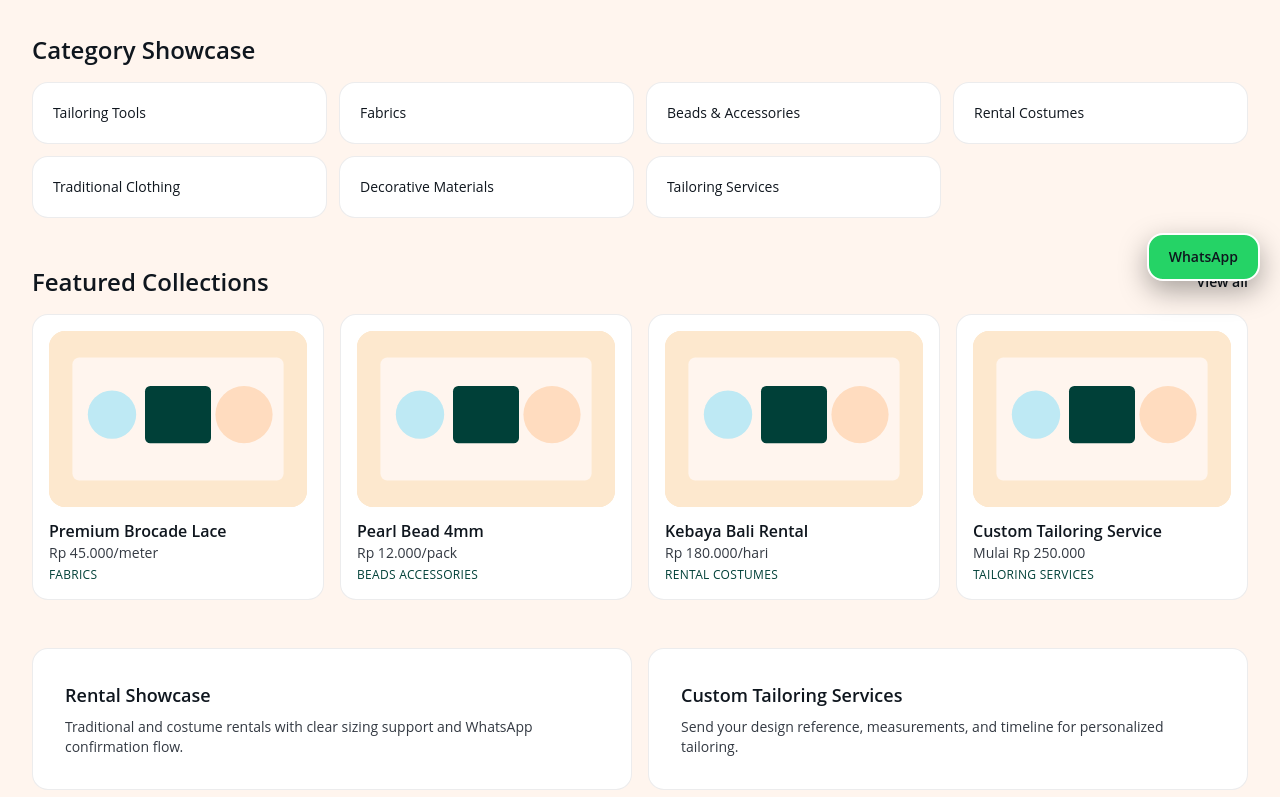
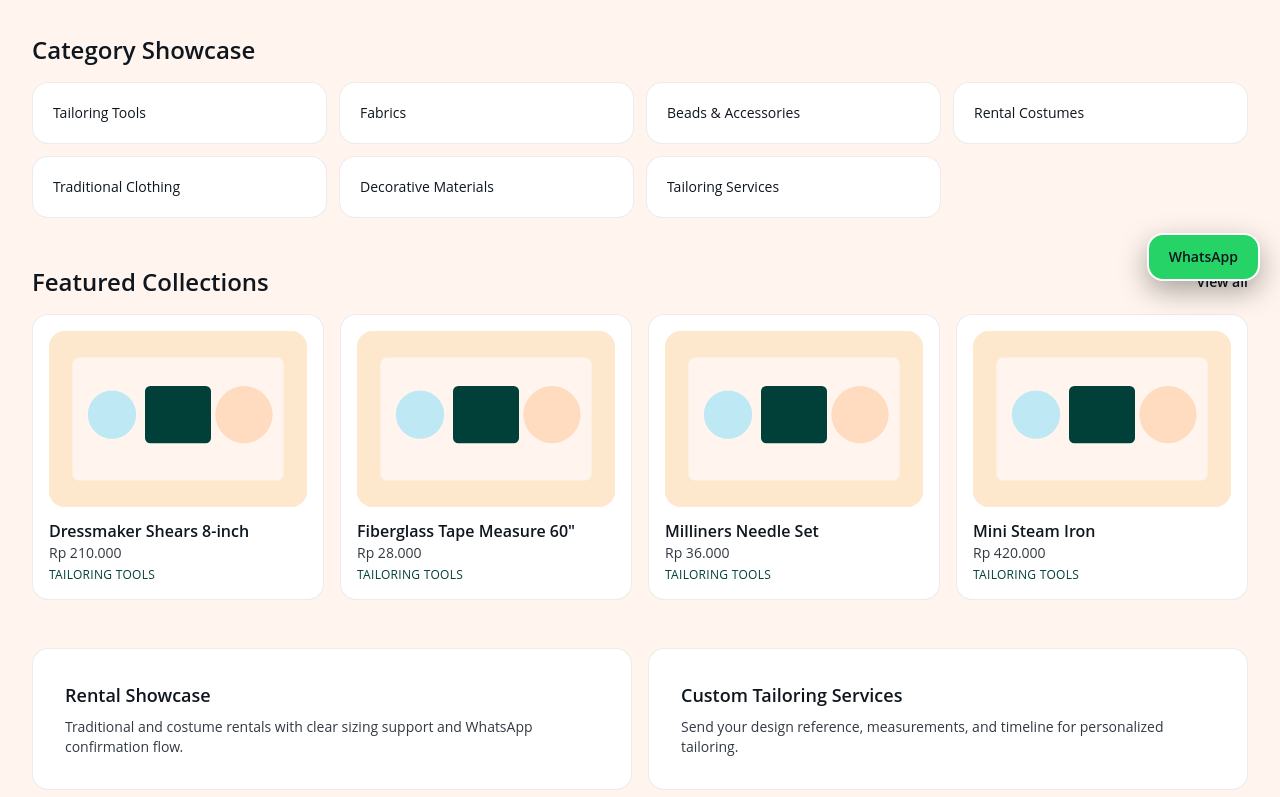
Before and after one commit to dwi-heryanto/rkub-web, a Next.js app: page / in a window 1280 px wide. Shown: the part 499-1296 px from the top of the page. Built offline with nearby package versions, Linux system fonts and the light colour scheme; no server answers.

Commit message:
feat(data): seed new products for catalog expansion

```diff
--- a/src/data/seed/catalog.ts
+++ b/src/data/seed/catalog.ts
@@ -82,6 +82,70 @@ export const categories: Category[] = [
 
 export const products: Product[] = [
   {
+    id: "tool-dressmaker-shears",
+    slug: "dressmaker-shears-8-inch",
+    name: "Dressmaker Shears 8-inch",
+    aliases: ["gunting jahit", "shears", "gunting kain"],
+    category: "tailoring-tools",
+    tags: ["cutting", "precision", "steel"],
+    unitPrice: "Rp 210.000",
+    description: "Heavy-duty tailoring shears for smooth cutting on layered fabrics.",
+    image: "/gallery/service-tailoring.svg",
+    gallery: ["/gallery/service-tailoring.svg", "/gallery/service-measure.svg"],
+    attributes: [
+      { key: "brand", label: "Brand", value: "RK Pro" },
+      { key: "material", label: "Material", value: "Stainless steel" },
+    ],
+  },
+  {
+    id: "tool-fiberglass-measure",
+    slug: "fiberglass-tape-measure-60",
+    name: "Fiberglass Tape Measure 60\"",
+    aliases: ["meteran jahit", "meteran kain", "soft tape"],
+    category: "tailoring-tools",
+    tags: ["measuring", "flexible", "workshop"],
+    unitPrice: "Rp 28.000",
+    description: "Flexible tape measure with clear markings for body and garment sizing.",
+    image: "/gallery/service-measure.svg",
+    gallery: ["/gallery/service-measure.svg", "/gallery/service-tailoring.svg"],
+    attributes: [
+      { key: "brand", label: "Brand", value: "RK Studio" },
+      { key: "material", label: "Material", value: "Fiberglass" },
+    ],
+  },
+  {
+    id: "tool-milliners-needle-set",
+    slug: "milliners-needle-set",
+    name: "Milliners Needle Set",
+    aliases: ["jarum jahit tangan", "jarum tangan", "needle set"],
+    category: "tailoring-tools",
+    tags: ["hand-sewing", "precision", "finishing"],
+    unitPrice: "Rp 36.000",
+    description: "Fine hand-sewing needles for hems, beadwork, and delicate finishing.",
+    image: "/gallery/bead-pearl.svg",
+    gallery: ["/gallery/bead-pearl.svg", "/gallery/bead-set.svg"],
+    attributes: [
+      { key: "brand", label: "Brand", value: "RK Classic" },
+      { key: "material", label: "Material", value: "Nickel plated steel" },
+    ],
+  },
+  {
+    id: "tool-steam-iron-mini",
+    slug: "mini-steam-iron-tailoring",
+    name: "Mini Steam Iron",
+    aliases: ["setrika uap", "steam iron", "setrika jahit"],
+    category: "tailoring-tools",
+    tags: ["pressing", "finishing", "atelier"],
+    unitPrice: "Rp 420.000",
+    description: "Compact steam iron for seam pressing, structure shaping, and finishing.",
+    image: "/gallery/fabric-roll.svg",
+    gallery: ["/gallery/fabric-roll.svg", "/gallery/fabric-brocade.svg"],
+    attributes: [
+      { key: "brand", label: "Brand", value: "RK Atelier" },
+      { key: "material", label: "Material", value: "Aluminum soleplate" },
+    ],
+  },
+  {
     id: "fabric-brocade-lace",
     slug: "premium-brocade-lace",
     name: "Premium Brocade Lace",
@@ -119,6 +183,57 @@ export const products: Product[] = [
     relatedSlugs: ["premium-brocade-lace"],
   },
   {
+    id: "bead-glass-seed-premium",
+    slug: "premium-glass-seed-beads",
+    name: "Premium Glass Seed Beads",
+    aliases: ["manik kaca", "seed beads", "beads halus"],
+    category: "beads-accessories",
+    tags: ["beads", "embroidery", "decorative"],
+    unitPrice: "Rp 18.000/pack",
+    description: "Premium glass seed beads for couture embellishment, bridal accents, and detailed handwork.",
+    image: "/gallery/bead-set.svg",
+    gallery: ["/gallery/bead-set.svg", "/gallery/bead-pearl.svg"],
+    attributes: [
+      { key: "color", label: "Color", value: "Crystal Ivory" },
+      { key: "size", label: "Size", value: "11/0" },
+      { key: "finish", label: "Finish", value: "Luster" },
+    ],
+    relatedSlugs: ["premium-brocade-lace", "pearl-bead-4mm"],
+  },
+  {
+    id: "tool-gingher-shears",
+    slug: "gingher-shears-tool",
+    name: "Gingher Shears",
+    aliases: ["gingher", "gunting premium", "shears professional"],
+    category: "tailoring-tools",
+    tags: ["cutting", "precision", "atelier"],
+    unitPrice: "Rp 580.000",
+    description: "Professional-grade shears for precision cutting on tailoring and formalwear fabrics.",
+    image: "/gallery/service-tailoring.svg",
+    gallery: ["/gallery/service-tailoring.svg", "/gallery/service-measure.svg"],
+    attributes: [
+      { key: "brand", label: "Brand", value: "Gingher" },
+      { key: "material", label: "Material", value: "Forged steel" },
+    ],
+  },
+  {
+    id: "traditional-beskap-javanese",
+    slug: "premium-javanese-beskap",
+    name: "Premium Javanese Beskap",
+    aliases: ["beskap jawa", "beskap premium", "busana adat jawa"],
+    category: "traditional-clothing",
+    tags: ["traditional", "formal", "ceremony"],
+    unitPrice: "Rp 320.000/hari",
+    description: "Traditional Javanese beskap set curated for ceremonies and formal cultural events.",
+    image: "/gallery/rental-showcase.svg",
+    gallery: ["/gallery/rental-showcase.svg", "/gallery/rental-kebaya.svg"],
+    attributes: [
+      { key: "size", label: "Size", value: "M - XXL" },
+      { key: "region", label: "Region", value: "Java" },
+      { key: "material", label: "Material", value: "Jacquard blend" },
+    ],
+  },
+  {
     id: "rental-kebaya-bali",
     slug: "kebaya-bali-rental",
     name: "Kebaya Bali Rental",
```
